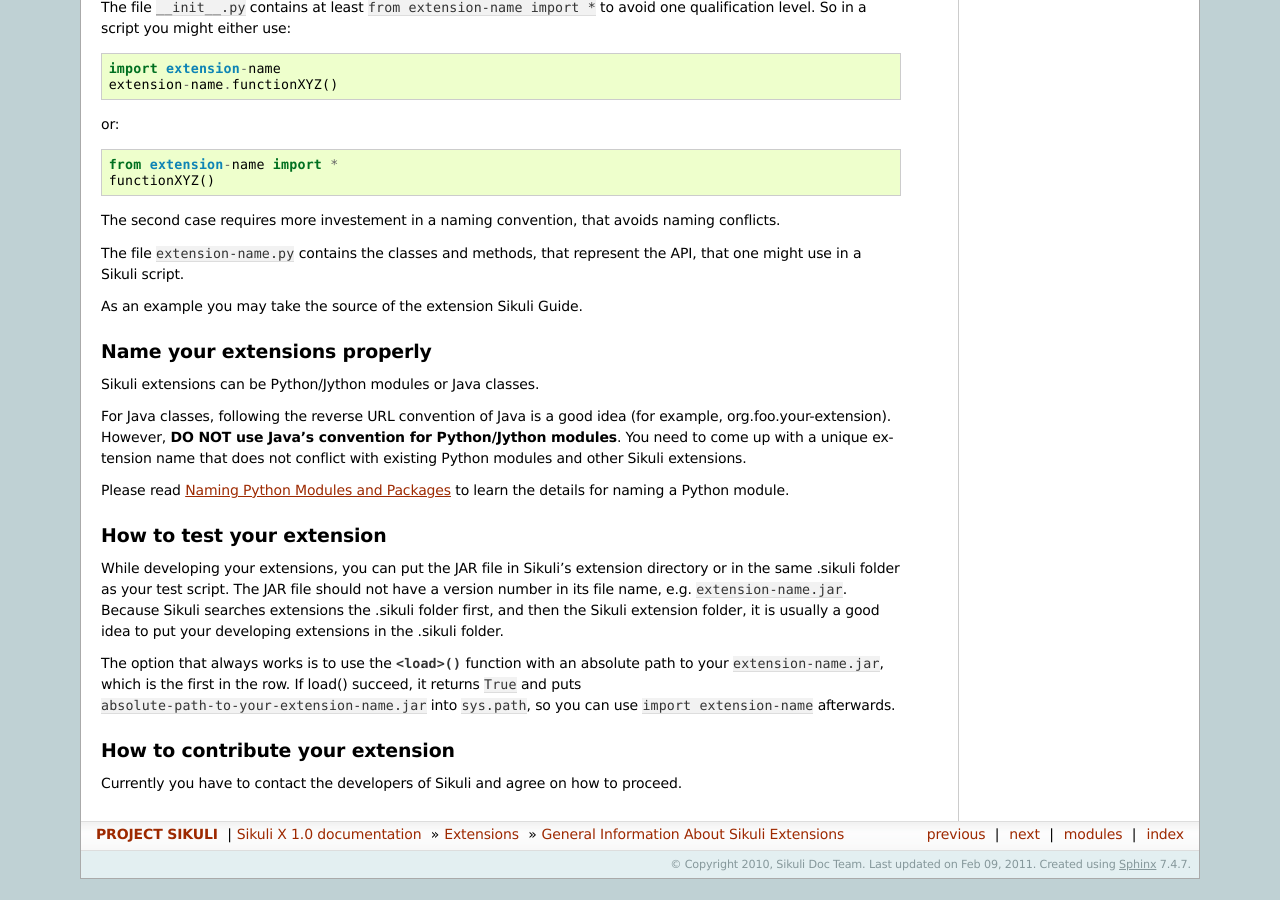
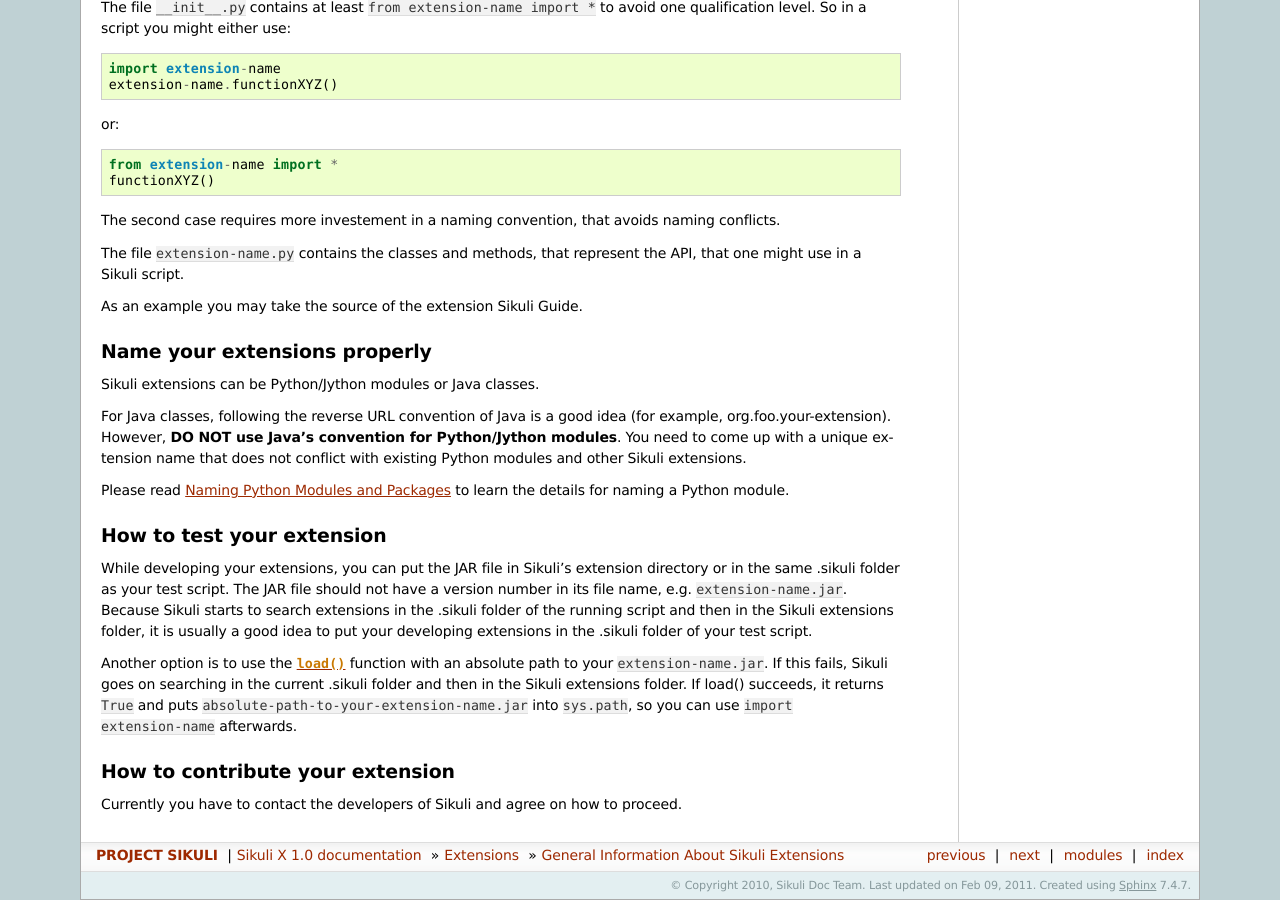
Before and after one commit to ck1125/sikuli, a Sphinx documentation site: the page built from docs/source/extensions/extensions_info.rst, in a window 1280 px wide and 900 px high, scrolled down 1788 px. Built offline with Sphinx 7.4.7, drawn with Linux system fonts in a browser that asks for light colours; before the commit the page ends 2667 px from its top, so only the background shows below that.

Commit message:
docs extensions minor changes

```diff
--- a/docs/source/extensions/extensions_info.rst
+++ b/docs/source/extensions/extensions_info.rst
@@ -111,12 +111,14 @@
 extension directory or in the same .sikuli folder as your test script.
 The JAR file should not have a version number in its file name,
 e.g. ``extension-name.jar``.
-Because Sikuli searches extensions the .sikuli folder first, and then
-the Sikuli extension folder, it is usually a good idea to put your
-developing extensions in the .sikuli folder.
+Because Sikuli starts to search extensions in the .sikuli folder of the running script and then
+in the Sikuli extensions folder, it is usually a good idea to put your
+developing extensions in the .sikuli folder of your test script.
 
-The option that always works is to use the :py:func:`<load>` function with an absolute path to your ``extension-name.jar``, which is the first in the row.
-If load() succeed, it returns ``True`` and puts
+Another option is to use the :py:func:`load() <load>` function with
+an absolute path to your ``extension-name.jar``. If this fails, Sikuli
+goes on searching in the current .sikuli folder and then in the Sikuli extensions folder.
+If load() succeeds, it returns ``True`` and puts
 ``absolute-path-to-your-extension-name.jar`` into ``sys.path``,
 so you can use ``import extension-name`` afterwards.
 
```
